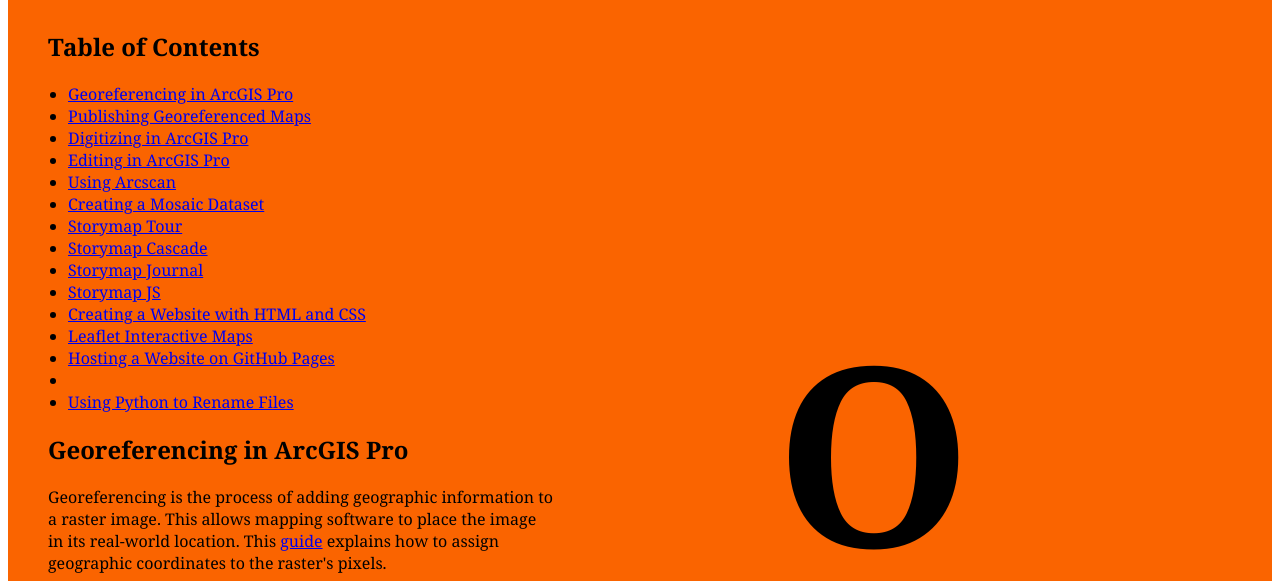
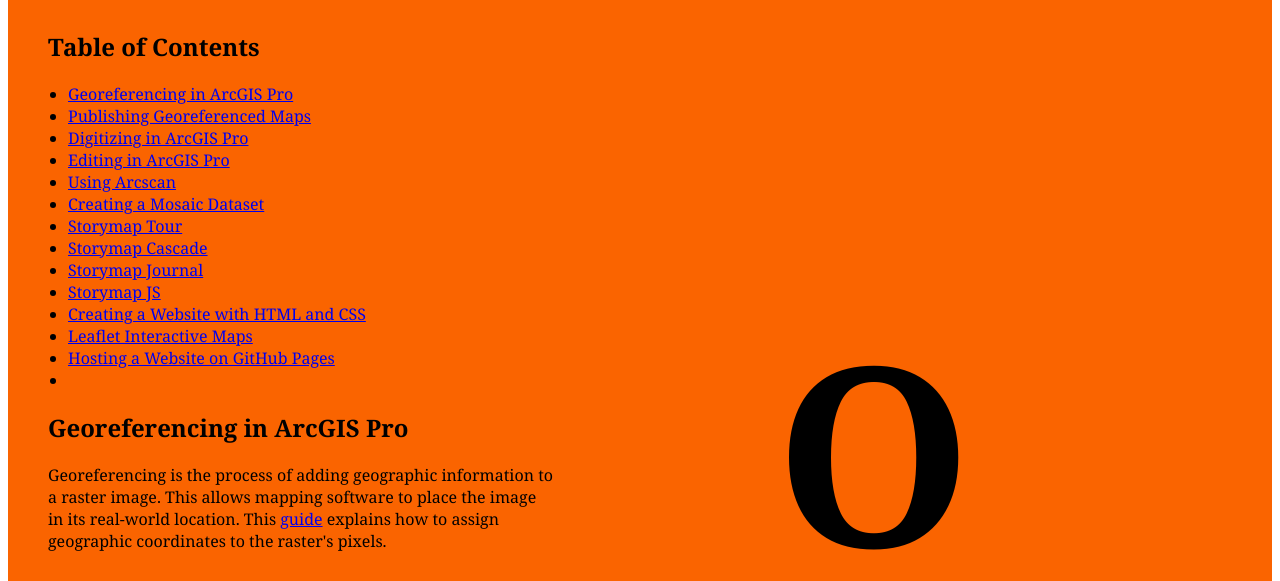
Before and after one commit to okstate-maps/website-guides, a plain HTML site: page index.html in a window 1280 px wide. Shown: the part 205-786 px from the top of the page. Drawn offline with Linux system fonts and the light colour scheme.

Commit message:
Update index.html

```diff
--- a/index.html
+++ b/index.html
@@ -69,7 +69,6 @@
             <li><a href="#create">Creating a Website with HTML and CSS</a></li>
             <li><a href="#leaflet">Leaflet Interactive Maps</a></li>
             <li><a href="#host">Hosting a Website on GitHub Pages</a><li>
-            <li><a href="#rename">Using Python to Rename Files</a></li>
         </ul>
 
         <h2 id="georef">Georeferencing in ArcGIS Pro</h2>
```
